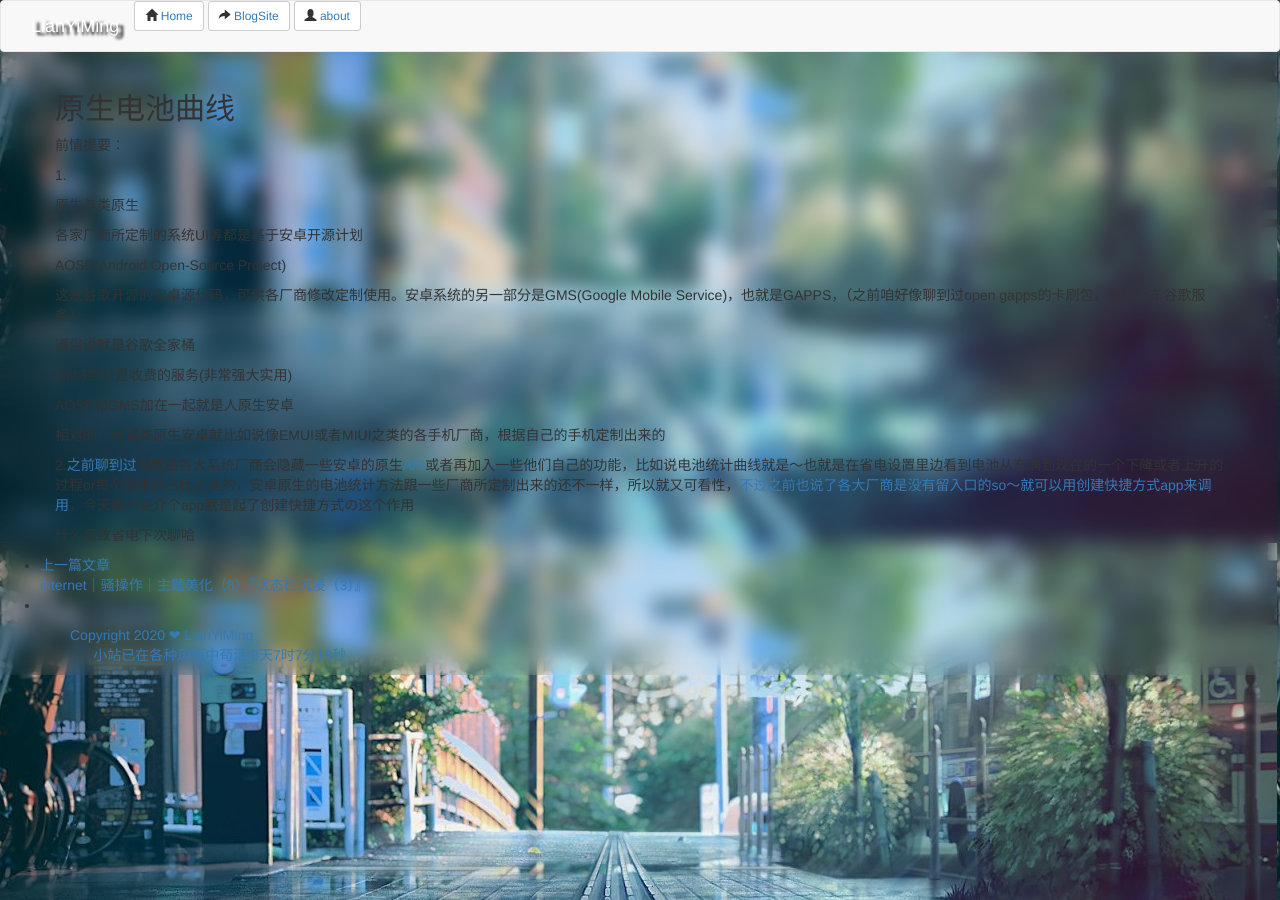
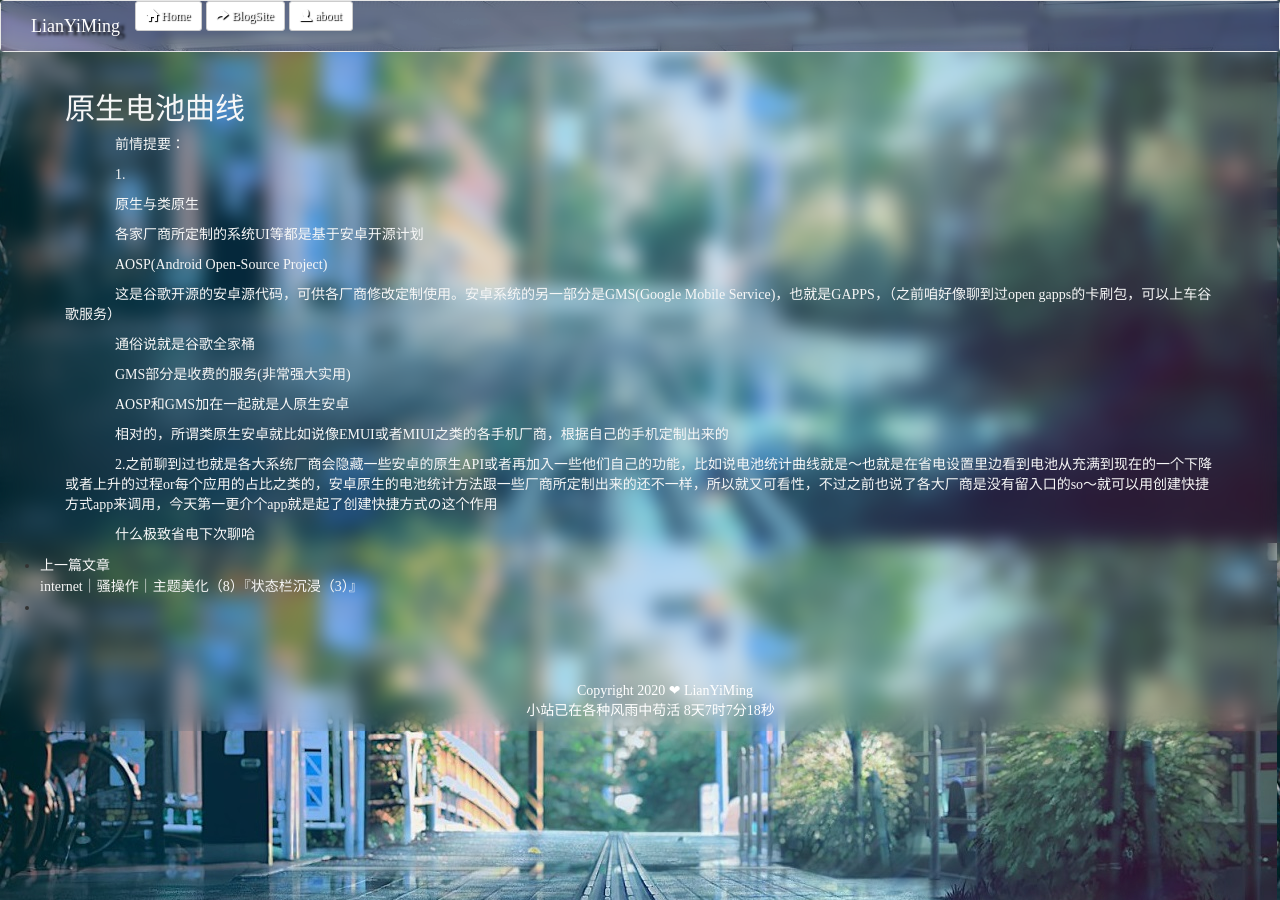
Before and after one commit to LianYiMing/JekyllBlog, a Jekyll site: the page built from _posts/2020-7-25-原生电池曲线----------.md, in a window 1280 px wide. Built offline with Jekyll 4.4.1, drawn with Linux system fonts in a browser that asks for light colours; nearby versions of some CDN libraries; some web fonts are replaced.

Commit message:
原来是baseurl定义错导致解析不成功

```diff
--- a/_includes/link.html
+++ b/_includes/link.html
@@ -9,7 +9,7 @@
 		<!--引出栅格试布局bootstrap的样式表-->
 		<script src="https://cdn.staticfile.org/twitter-bootstrap/3.3.7/js/bootstrap.min.js"></script>
 	<link rel="stylesheet"  href="{{ "/css/bootstrap.min.css"  | prepend: site.baseurl }}">
-<link rel="stylesheet" href="{{ "css/blog.css" | prepend: site.baseurl }}">
+<link rel="stylesheet" href="{{ "/css/blog.css" | prepend: site.baseurl }}">
 
 
 <title>
```
